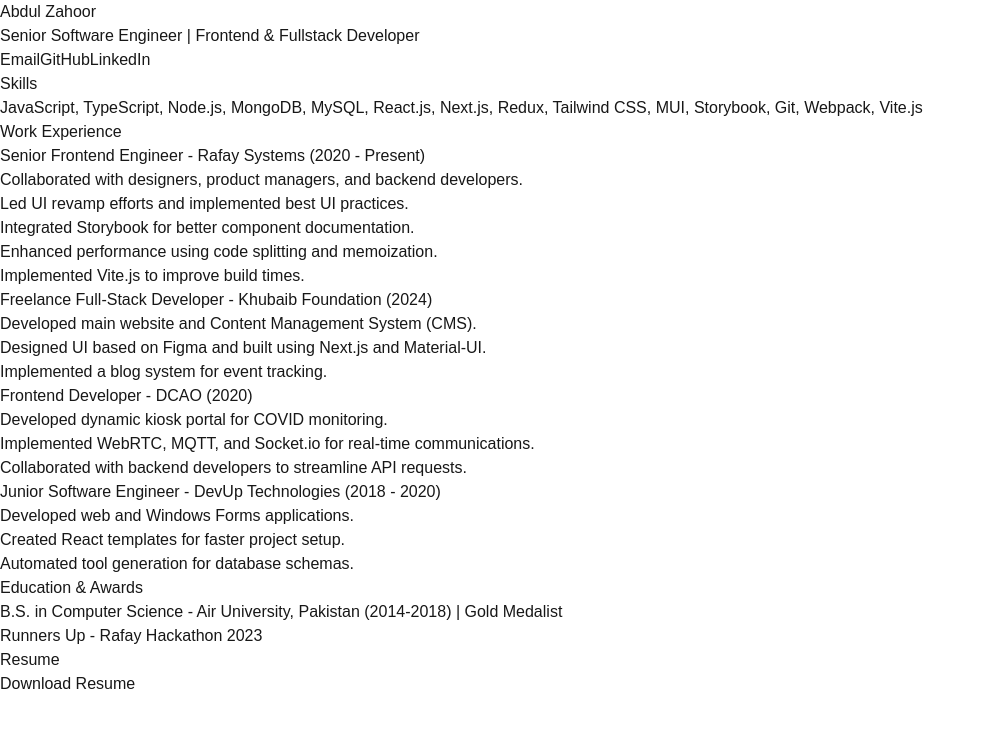
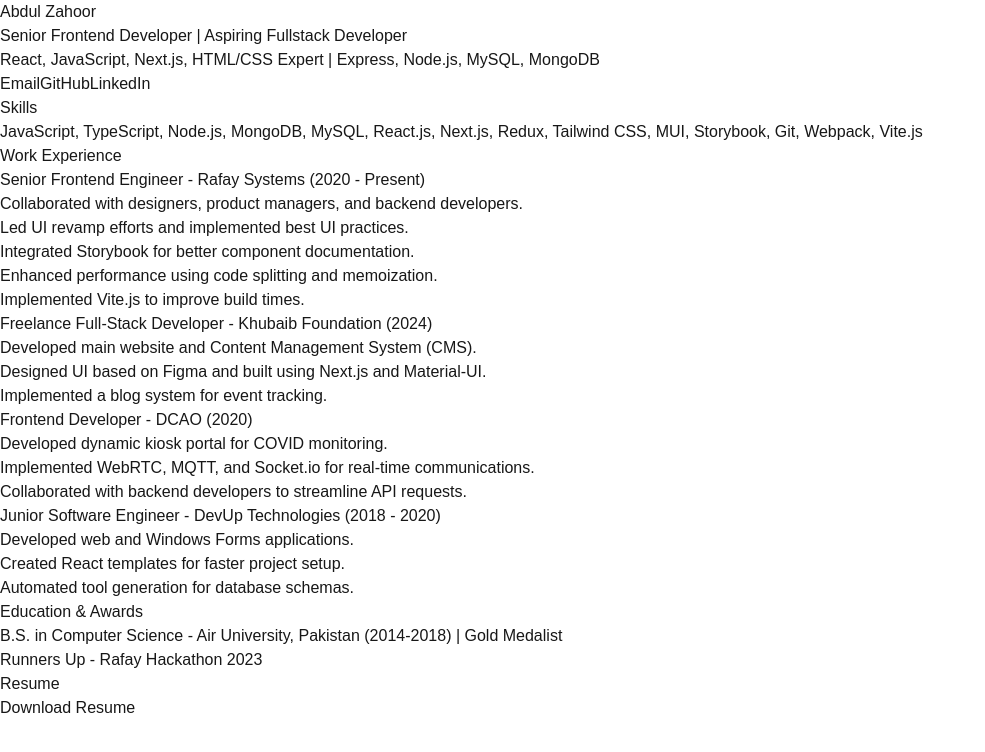
Before and after one commit to its4zahoor/dev-portfolio, a Next.js app: page / in a window 1280 px wide. Shown: the top 752 px of the page, without its empty margins (0-985 px from the left). Built offline with nearby package versions, Linux system fonts and the light colour scheme.

Commit message:
update the title and description, adds skills in hero section
Signed-off-by: Abdul Zahoor <its4zahoor@gmail.com>

```diff
--- a/app/layout.tsx
+++ b/app/layout.tsx
@@ -14,7 +14,8 @@
 
 export const metadata: Metadata = {
   title: 'Abdul Zahoor | Portfolio',
-  description: 'Senior Software Engineer | Frontend & Fullstack Developer',
+  description:
+    'Senior Frontend Developer | Aspiring Fullstack Developer | React, JavaScript, Next.js, HTML/CSS Expert | Express, Node.js, MySQL, MongoDB ',
 };
 
 export default function RootLayout({
--- a/app/page.tsx
+++ b/app/page.tsx
@@ -13,7 +13,11 @@
           Abdul Zahoor
         </h1>
         <p className='mt-4 text-lg md:text-2xl text-gray-100'>
-          Senior Software Engineer | Frontend & Fullstack Developer
+          Senior Frontend Developer | Aspiring Fullstack Developer
+        </p>
+        <p className='mt-4 text-sm md:text-sm text-gray-100'>
+          React, JavaScript, Next.js, HTML/CSS Expert | Express, Node.js, MySQL,
+          MongoDB
         </p>
         <div className='mt-6 flex space-x-6'>
           <a
```
